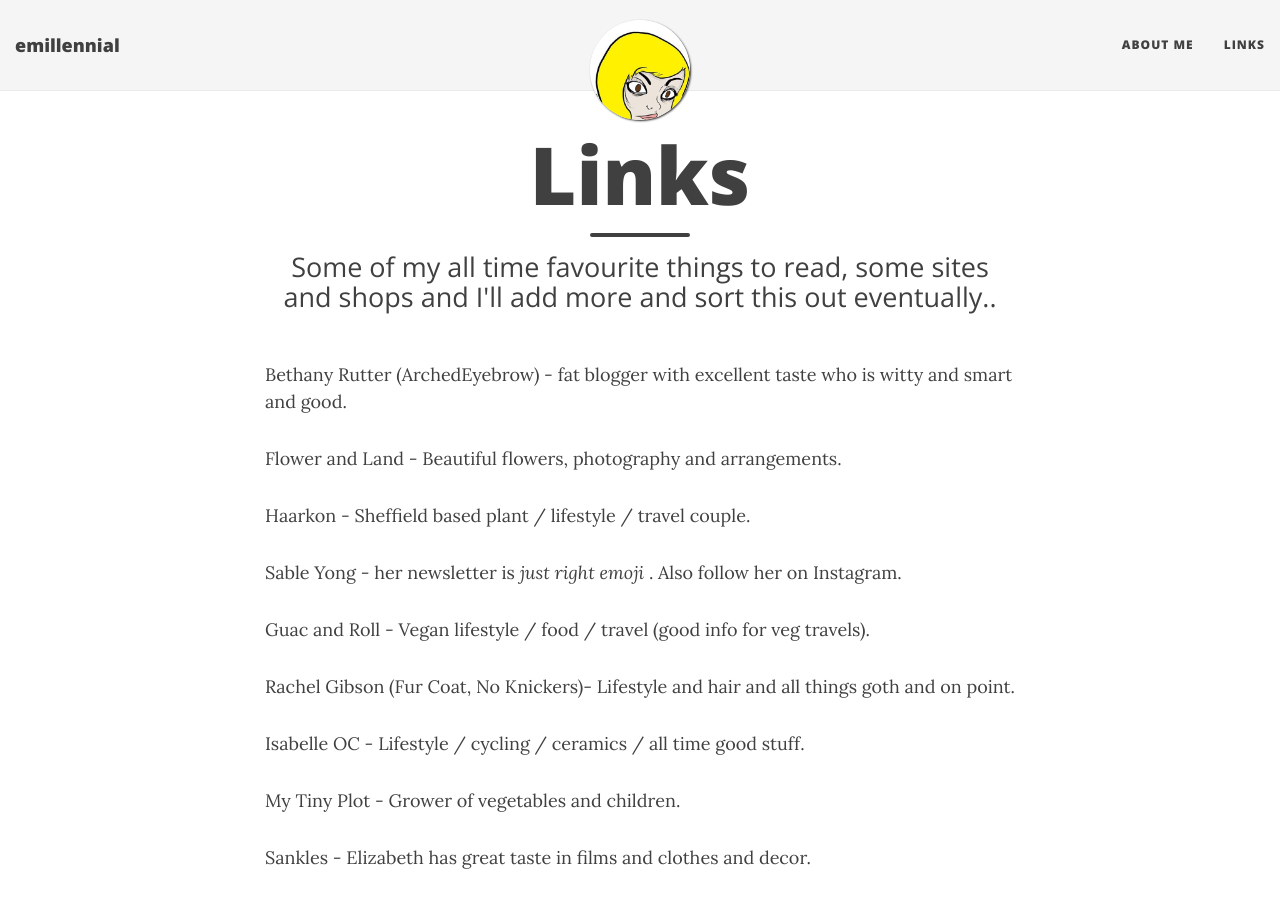
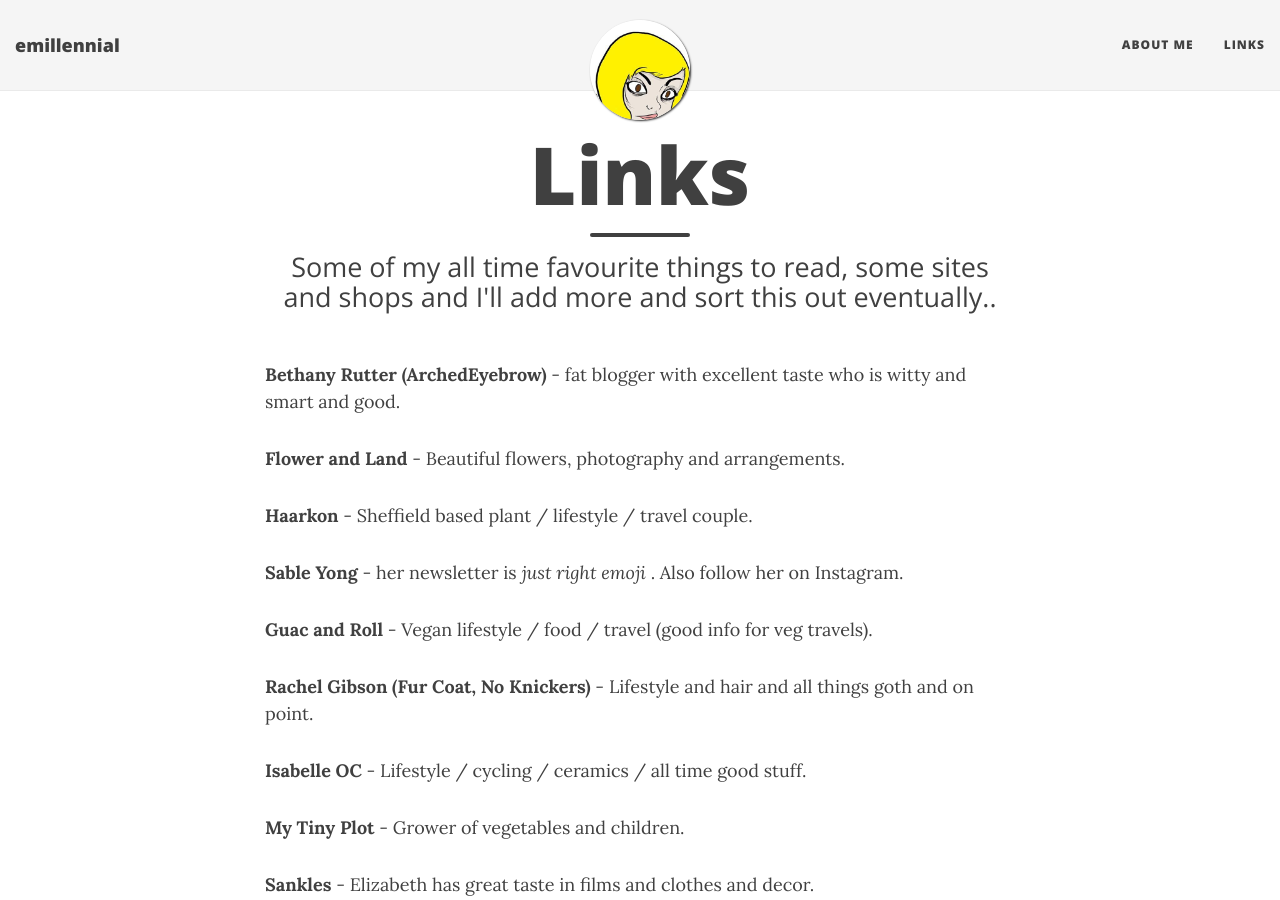
Before and after one commit to emillennial/emillennial.github.io, a Jekyll site: the page built from links.md, in a window 1280 px wide and 900 px high. Built offline with Jekyll 4.4.1, drawn with Linux system fonts in a browser that asks for light colours; nearby versions of some CDN libraries.

Commit message:
Bold links

```diff
--- a/links.md
+++ b/links.md
@@ -4,32 +4,32 @@ title: Links
 subtitle: Some of my all time favourite things to read, some sites and shops and I'll add more and sort this out eventually..
 ---
 
-<a href="http://archedeyebrow.com">Bethany Rutter (ArchedEyebrow) </a>- fat blogger with excellent taste who is witty and smart and good.
+**<a href="http://archedeyebrow.com">Bethany Rutter (ArchedEyebrow)</a>** - fat blogger with excellent taste who is witty and smart and good.
 
-<a href="https://www.flowerandland.com">Flower and Land</a> - Beautiful flowers, photography and arrangements.
+**<a href="https://www.flowerandland.com">Flower and Land</a>** - Beautiful flowers, photography and arrangements.
 
-<a href="https://www.haarkon.co.uk">Haarkon</a> - Sheffield based plant / lifestyle / travel couple.
+**<a href="https://www.haarkon.co.uk">Haarkon</a>** - Sheffield based plant / lifestyle / travel couple.
 
-<a href="http://tinyletter.com/rejectedpitches">Sable Yong</a> - her newsletter is *just right emoji* . Also follow her on <a href="https://www.instagram.com/sabletoothtigre/">Instagram</a>.
+**<a href="http://tinyletter.com/rejectedpitches">Sable Yong</a>** - her newsletter is *just right emoji* . Also follow her on <a href="https://www.instagram.com/sabletoothtigre/">Instagram</a>.
 
-<a href="http://shakeguacandroll.com">Guac and Roll</a> - Vegan lifestyle / food / travel (good info for veg travels).
+**<a href="http://shakeguacandroll.com">Guac and Roll</a>** - Vegan lifestyle / food / travel (good info for veg travels).
 
-<a href="https://rachaelgibson.co.uk">Rachel Gibson (Fur Coat, No Knickers)</a>- Lifestyle and hair and all things goth and on point.
+**<a href="https://rachaelgibson.co.uk">Rachel Gibson (Fur Coat, No Knickers)</a>** - Lifestyle and hair and all things goth and on point.
 
-<a href="http://www.isabelleoc.co.uk">Isabelle OC</a> - Lifestyle / cycling / ceramics / all time good stuff.
+**<a href="http://www.isabelleoc.co.uk">Isabelle OC</a>** - Lifestyle / cycling / ceramics / all time good stuff.
 
-<a href="http://mytinyplot.com">My Tiny Plot</a> - Grower of vegetables and children.
+**<a href="http://mytinyplot.com">My Tiny Plot</a>** - Grower of vegetables and children.
 
-<a href="http://www.sankles.com">Sankles</a> - Elizabeth has great taste in films and clothes and decor.
+**<a href="http://www.sankles.com">Sankles</a>** - Elizabeth has great taste in films and clothes and decor.
 
-<a href="http://dowhatyouwantzine.co.uk">Do What You Want Zine</a>  - good work by good people. Support this and teach yourself.
+**<a href="http://dowhatyouwantzine.co.uk">Do What You Want Zine</a>**  - good work by good people. Support this and teach yourself.
 
-<a href="http://www.daniellevanier.co.uk">Danielle Vanier</a> - her style and shoes and make up and instastories.
+**<a href="http://www.daniellevanier.co.uk">Danielle Vanier</a>** - her style and shoes and make up and instastories.
 
-<a href="http://grilledcheesesocial.com">Grilled Cheese Social</a> - have been following MacKenzie since the beginning. True cheese queen.
+**<a href="http://grilledcheesesocial.com">Grilled Cheese Social</a>** - have been following MacKenzie since the beginning. True cheese queen.
 
-<a href="http://www.annetdonahue.com">Anne Donahue</a> - witty and charming and funny woman.
+**<a href="http://www.annetdonahue.com">Anne Donahue</a>** - witty and charming and funny woman.
 
-<a href="http://www.morethantoast.org">Alice JT (More Than Toast)</a> - Single mum, working hard, being charming and honest.
+**<a href="http://www.morethantoast.org">Alice JT (More Than Toast)</a>** - Single mum, working hard, being charming and honest.
 
-<a href="http://www.itsnicethat.com">It's Nice That</a> - interesting stories that interest me.
+**<a href="http://www.itsnicethat.com">It's Nice That</a>** - interesting stories that interest me.
```
